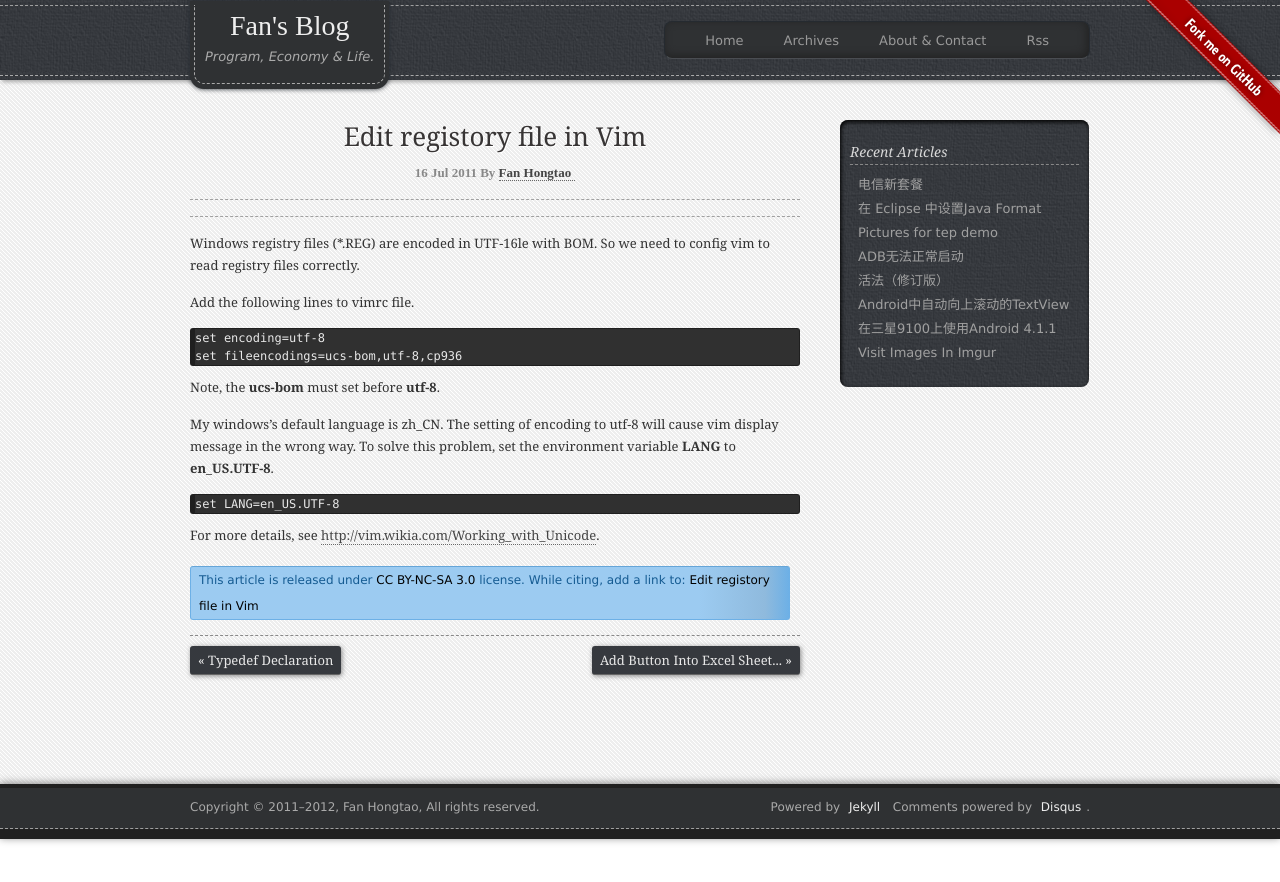
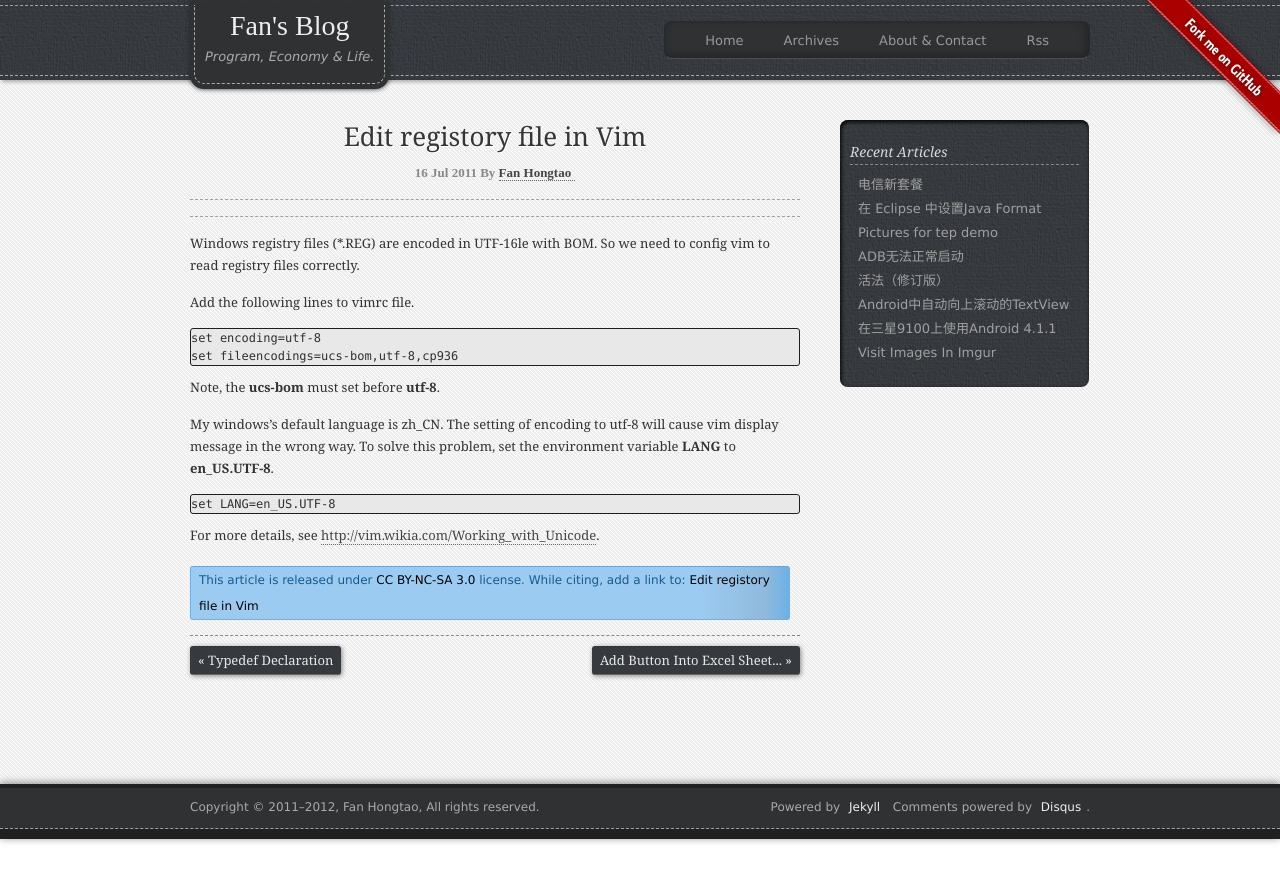
Before and after one commit to fanhongtao/fanhongtao.github.com, a Jekyll site: the page built from _posts/2011-07-16-edit-registory-file-in-vim.md, in a window 1280 px wide. Shown: the top 882 px of the page. Built offline with Jekyll 4.4.1, drawn with Linux system fonts in a browser that asks for light colours; Markdown is read by kramdown in place of the engine named in the settings; comment, search, counter and statistics services are not loaded.

Commit message:
Change settings.

```diff
--- a/_config.yml
+++ b/_config.yml
@@ -1,7 +1,7 @@
 # standard jekyll configuration
 markdown:         rdiscount
 pygments:         true
-paginate:         4     //the number of post per page
+paginate:         10     //the number of post per page
 permalink:        /:year/:month/:day/:title.html
 safe:             true
 auto:             true
--- a/css/style.css
+++ b/css/style.css
@@ -196,7 +196,7 @@ body                        { background: url(/images/body-bg.jpg) repeat 0 0; }
 .entry strong               { font-weight: 700; font-family: "Times New Roman",Times,serif; }
 .entry a                    { border-bottom: 1px dotted #686868; color: #454545; }
 .entry a:hover              { background: #e8e8e8; border-bottom: 1px solid #777; text-decoration: none; }
-.entry pre                  { background-color: #303030; border-left: 5px solid #1f1f1f; border-top: 1px solid #1f1f1f; border-right: 1px solid #1f1f1f; border-bottom: 1px solid #1f1f1f; font: 12px/1.5 Monaco,serif; margin: 10px 0 10px 0px; overflow:  auto; color: #e8e8e8; border-radius: 3px 3px 3px 3px; }
+.entry pre                  { background-color: #e8e8e8; border-left: 1px solid #1f1f1f; border-top: 1px solid #1f1f1f; border-right: 1px solid #1f1f1f; border-bottom: 1px solid #1f1f1f; font: 12px/1.5 Monaco,serif; margin: 10px 0 10px 0px; overflow:  auto; color: #303030; border-radius: 3px 3px 3px 3px; }
 .entry .code                { margin: 0 3px; padding: 0 3px; background: #a0a0a0; font: 12px Monaco,serif; color: #f8f8f8; border-radius: 2px 2px; }
 
 /** entry special **/
```
